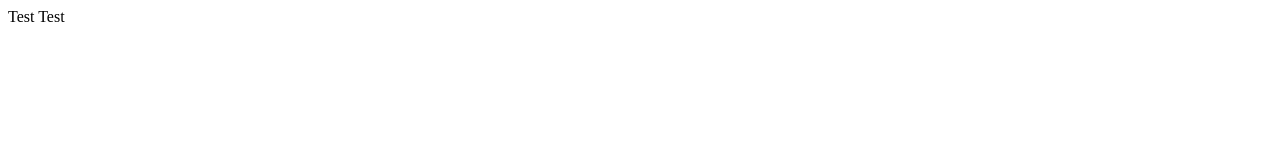
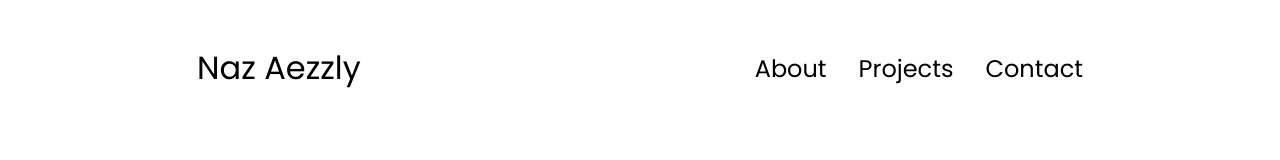
Before and after one commit to nazazly/nazazly.github.io, a plain HTML site: page index.html in a window 1280 px wide. Drawn offline with Linux system fonts and the light colour scheme.

Commit message:
Add new files and edit header

```diff
--- a/index.html
+++ b/index.html
@@ -1 +1,26 @@
-Test Test
+<!DOCTYPE html>
+<html lang="en">
+<head>
+    <meta charset="UTF-8">
+    <meta name="viewport" content="width=device-width, initial-scale=1.0">
+    <link rel="stylesheet" href="styles.css">
+    <link rel="stylesheet" href="mediaquaries.css">
+    <title>Naz Aezzly's Portfolio</title>
+</head>
+<body>
+
+<!-- WELCOME TITLE -->
+
+    <nav id="desktop-nav">
+      <div class="logo">Naz Aezzly</div>
+      <div>
+        <ul class="nav-links">
+            <li><a href="#about">About</a></li>
+            <li><a href="#projects">Projects</a></li>
+            <li><a href="#contact">Contact</a></li>
+        </ul>
+      </div>
+    </nav>
+    <script src="script.js"></script>
+</body>
+</html>
--- /dev/null
+++ b/styles.css
@@ -0,0 +1,64 @@
+/* GENERAL */
+
+@import url('https://fonts.googleapis.com/css2?family=Poppins:wght@300;400;500;600&display=swap');
+
+* {
+    margin: 0;
+    padding: 0;
+}
+
+body {
+    font-family: 'Poppins', sans-serif;
+}
+
+html {
+    scroll-behavior: smooth;
+}
+
+p {
+    color: rgb(85, 85, 85);
+}
+
+/* TRANSITION */
+
+a, .btn {
+    transition: all 300ms ease;
+}
+
+/* DEKSTOP NAV */
+
+nav, .nav-links {
+    display: flex;
+}
+
+nav {
+    justify-content: space-around;
+    align-items: center;
+    height: 17vh;
+}
+
+.nav-links {
+    gap: 2rem;
+    list-style: none;
+    font-size: 1.5rem;
+}
+
+a {
+    color: black;
+    text-decoration: none;
+    text-decoration-color: white;
+}
+
+a:hover {
+    color: red;
+    text-decoration: underline;
+    text-underline-offset: 1rem;
+}
+
+.logo {
+    font-size: 2rem;
+}
+
+.logo:hover {
+    cursor: default;
+}
```
Also changed, not shown: mediaquaries.css (added), script.js (added).
